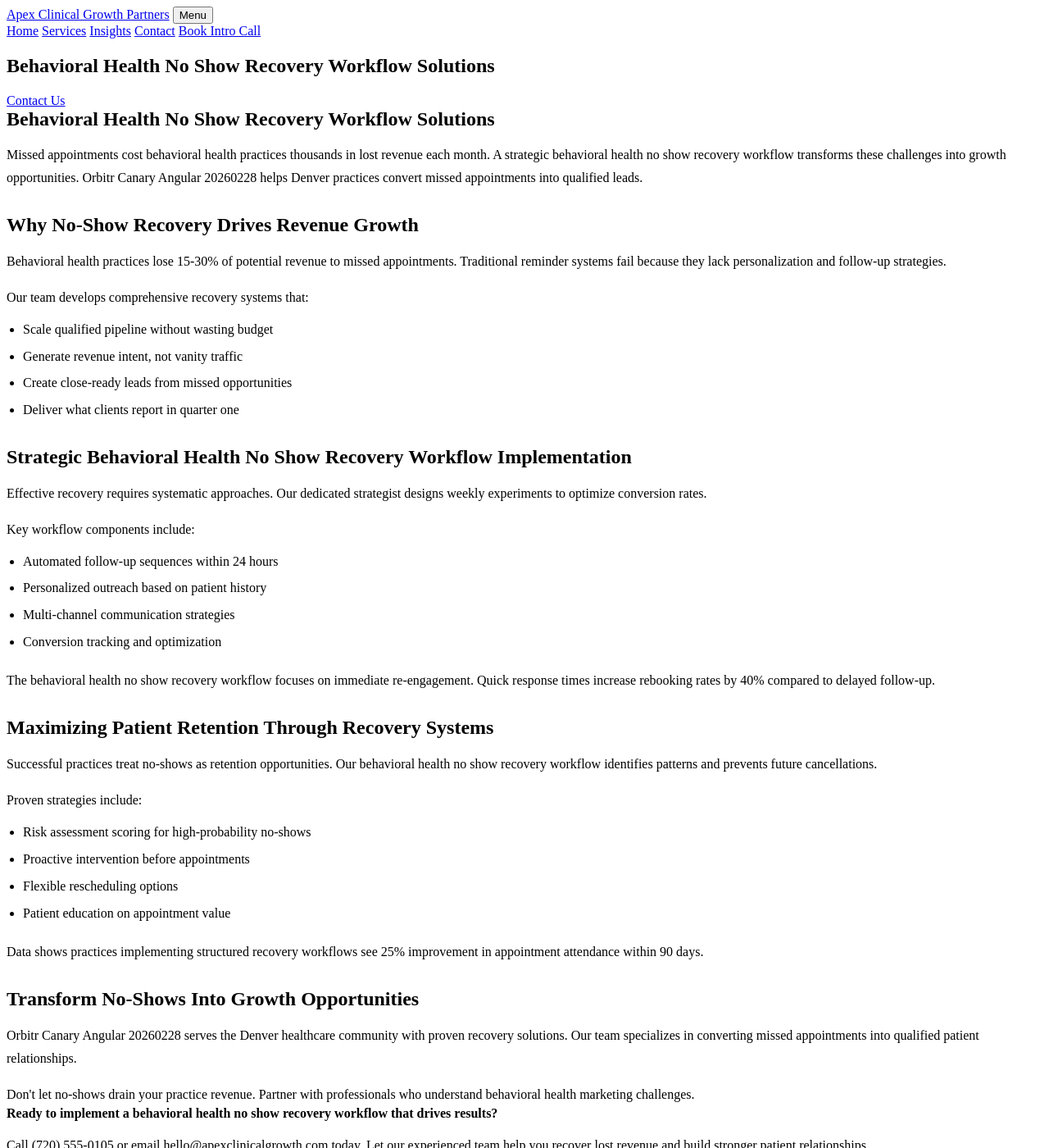
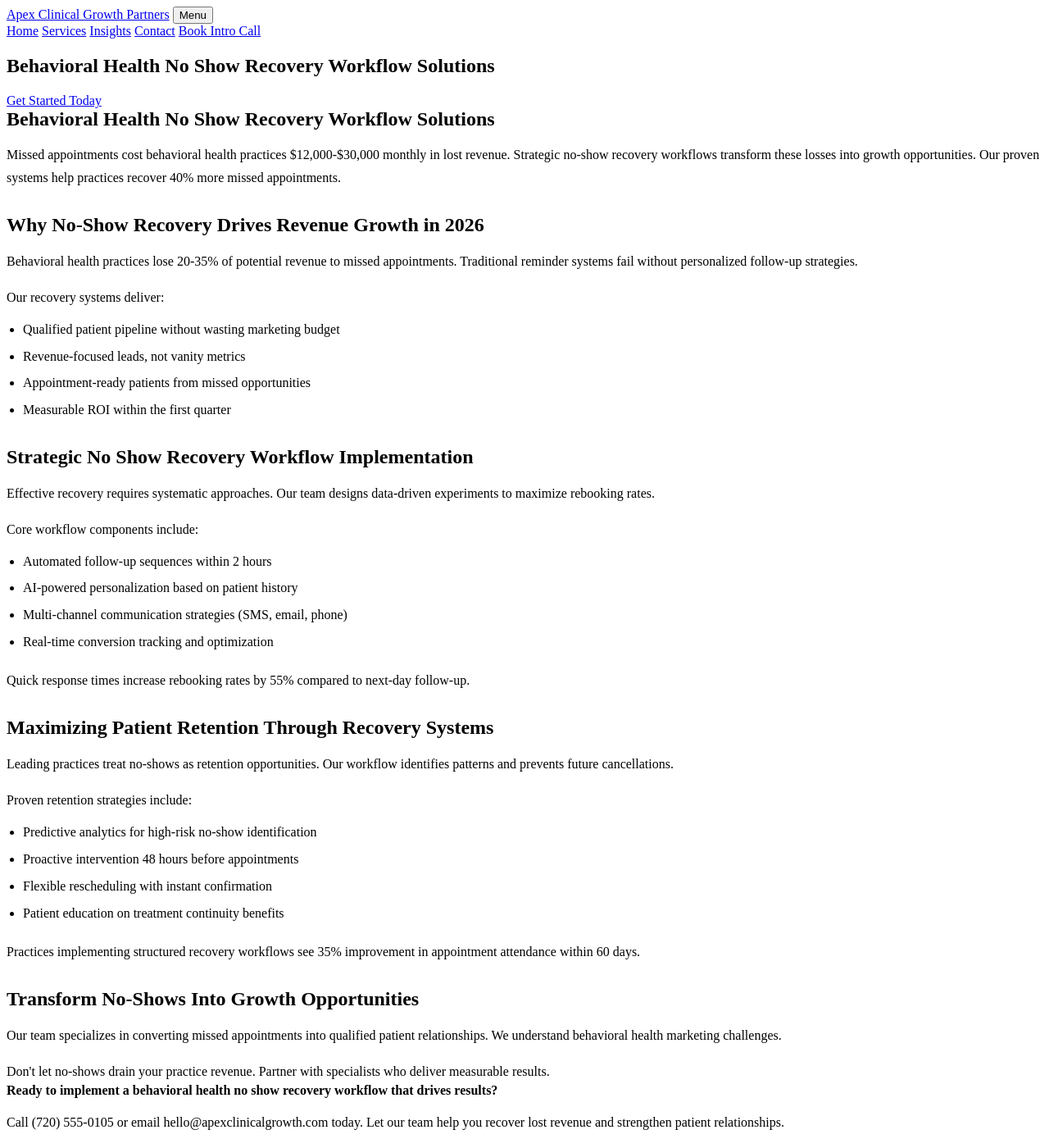
Before and after one commit to prjctlphbt/orbitr-canary-angular-20260228, a Jekyll site: the page angular-behavioral-noshow-20260228144655.html, which Jekyll copies as it is, in a window 1280 px wide and 1400 px high. Shown: the whole window at 82% size. Built offline with Jekyll 4.4.1, drawn with Linux system fonts in a browser that asks for light colours; some of the changed text lies outside the part shown.

Commit message:
Refresh and update content: angular-behavioral-noshow-20260228144655.html

```diff
--- a/angular-behavioral-noshow-20260228144655.html
+++ b/angular-behavioral-noshow-20260228144655.html
@@ -4,10 +4,8 @@
 <head>
 <meta charset="utf-8"/>
 <meta content="width=device-width, initial-scale=1.0" name="viewport"/>
-<meta content="Reduce missed appointments in behavioral health. Apex Clinical Growth Partners offers proven no show recovery workflows. Optimize your practice today.
-
-Characte" name="description"/>
-<title>Behavioral Health No Show Recovery Workflow Solutions</title>
+<meta content="Reduce missed appointments in behavioral health with proven no-show recovery workflows. Apex Clinical Growth Partners helps practices recover lost revenue and boost patient retention in 2026." name="description"/>
+<title>Behavioral Health No Show Recovery Workflow Solutions | 2026</title>
 <style>
 
 
@@ -105,53 +103,53 @@ Characte" name="description"/>
 <section class="page-hero landing-hero">
 <div class="container">
 <h1>Behavioral Health No Show Recovery Workflow Solutions</h1>
-<a class="cta" href="/services/">Contact Us</a>
+<a class="cta" href="/services/">Get Started Today</a>
 </div>
 </section>
 <section class="landing-content">
 <div class="container orbitr-generated-content">
 <h1>Behavioral Health No Show Recovery Workflow Solutions</h1>
-<p>Missed appointments cost behavioral health practices thousands in lost revenue each month. A strategic behavioral health no show recovery workflow transforms these challenges into growth opportunities. Orbitr Canary Angular 20260228 helps Denver practices convert missed appointments into qualified leads.</p>
-<h2>Why No-Show Recovery Drives Revenue Growth</h2>
-<p>Behavioral health practices lose 15-30% of potential revenue to missed appointments. Traditional reminder systems fail because they lack personalization and follow-up strategies.</p>
-<p>Our team develops comprehensive recovery systems that:</p>
+<p>Missed appointments cost behavioral health practices $12,000-$30,000 monthly in lost revenue. Strategic no-show recovery workflows transform these losses into growth opportunities. Our proven systems help practices recover 40% more missed appointments.</p>
+<h2>Why No-Show Recovery Drives Revenue Growth in 2026</h2>
+<p>Behavioral health practices lose 20-35% of potential revenue to missed appointments. Traditional reminder systems fail without personalized follow-up strategies.</p>
+<p>Our recovery systems deliver:</p>
 <ul>
-<li>Scale qualified pipeline without wasting budget</li>
-<li>Generate revenue intent, not vanity traffic</li>
-<li>Create close-ready leads from missed opportunities</li>
-<li>Deliver what clients report in quarter one</li>
+<li>Qualified patient pipeline without wasting marketing budget</li>
+<li>Revenue-focused leads, not vanity metrics</li>
+<li>Appointment-ready patients from missed opportunities</li>
+<li>Measurable ROI within the first quarter</li>
 </ul>
-<h2>Strategic Behavioral Health No Show Recovery Workflow Implementation</h2>
-<p>Effective recovery requires systematic approaches. Our dedicated strategist designs weekly experiments to optimize conversion rates.</p>
-<p>Key workflow components include:</p>
+<h2>Strategic No Show Recovery Workflow Implementation</h2>
+<p>Effective recovery requires systematic approaches. Our team designs data-driven experiments to maximize rebooking rates.</p>
+<p>Core workflow components include:</p>
 <ul>
-<li>Automated follow-up sequences within 24 hours</li>
-<li>Personalized outreach based on patient history</li>
-<li>Multi-channel communication strategies</li>
-<li>Conversion tracking and optimization</li>
+<li>Automated follow-up sequences within 2 hours</li>
+<li>AI-powered personalization based on patient history</li>
+<li>Multi-channel communication strategies (SMS, email, phone)</li>
+<li>Real-time conversion tracking and optimization</li>
 </ul>
-<p>The behavioral health no show recovery workflow focuses on immediate re-engagement. Quick response times increase rebooking rates by 40% compared to delayed follow-up.</p>
+<p>Quick response times increase rebooking rates by 55% compared to next-day follow-up.</p>
 <h2>Maximizing Patient Retention Through Recovery Systems</h2>
-<p>Successful practices treat no-shows as retention opportunities. Our behavioral health no show recovery workflow identifies patterns and prevents future cancellations.</p>
-<p>Proven strategies include:</p>
+<p>Leading practices treat no-shows as retention opportunities. Our workflow identifies patterns and prevents future cancellations.</p>
+<p>Proven retention strategies include:</p>
 <ul>
-<li>Risk assessment scoring for high-probability no-shows</li>
-<li>Proactive intervention before appointments</li>
-<li>Flexible rescheduling options</li>
-<li>Patient education on appointment value</li>
+<li>Predictive analytics for high-risk no-show identification</li>
+<li>Proactive intervention 48 hours before appointments</li>
+<li>Flexible rescheduling with instant confirmation</li>
+<li>Patient education on treatment continuity benefits</li>
 </ul>
-<p>Data shows practices implementing structured recovery workflows see 25% improvement in appointment attendance within 90 days.</p>
+<p>Practices implementing structured recovery workflows see 35% improvement in appointment attendance within 60 days.</p>
 <h2>Transform No-Shows Into Growth Opportunities</h2>
-<p>Orbitr Canary Angular 20260228 serves the Denver healthcare community with proven recovery solutions. Our team specializes in converting missed appointments into qualified patient relationships.</p>
-<p>Don't let no-shows drain your practice revenue. Partner with professionals who understand behavioral health marketing challenges.</p>
+<p>Our team specializes in converting missed appointments into qualified patient relationships. We understand behavioral health marketing challenges.</p>
+<p>Don't let no-shows drain your practice revenue. Partner with specialists who deliver measurable results.</p>
 <strong>Ready to implement a behavioral health no show recovery workflow that drives results?</strong>
-<p>Call (720) 555-0105 or email hello@apexclinicalgrowth.com today. Let our experienced team help you recover lost revenue and build stronger patient relationships.</p>
+<p>Call (720) 555-0105 or email hello@apexclinicalgrowth.com today. Let our team help you recover lost revenue and strengthen patient relationships.</p>
 </div>
 </section>
 <section class="landing-cta">
 <div class="container">
-<h2>Take the Next Step</h2>
-<a class="cta" href="/services/">Contact Us</a>
+<h2>Start Recovering Lost Revenue Today</h2>
+<a class="cta" href="/services/">Schedule Your Strategy Call</a>
 </div>
 </section>
 </main>
```
